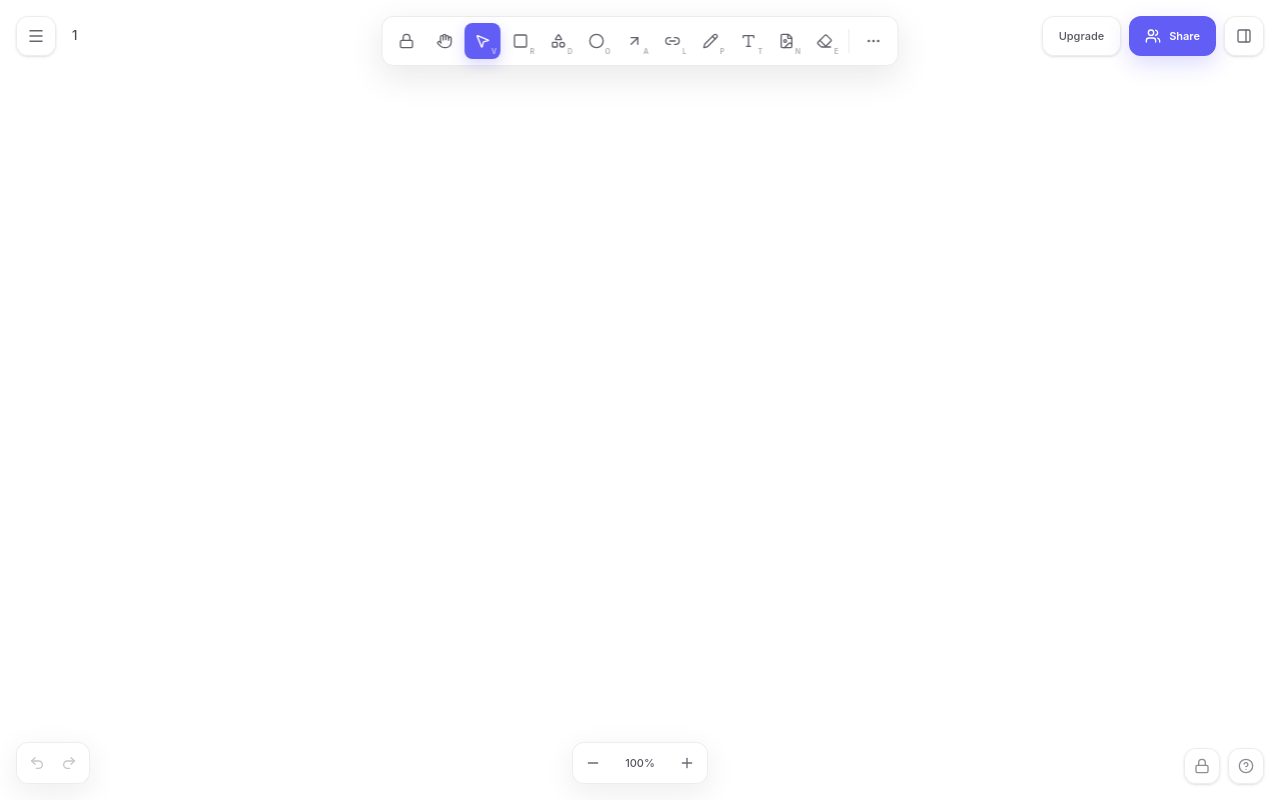
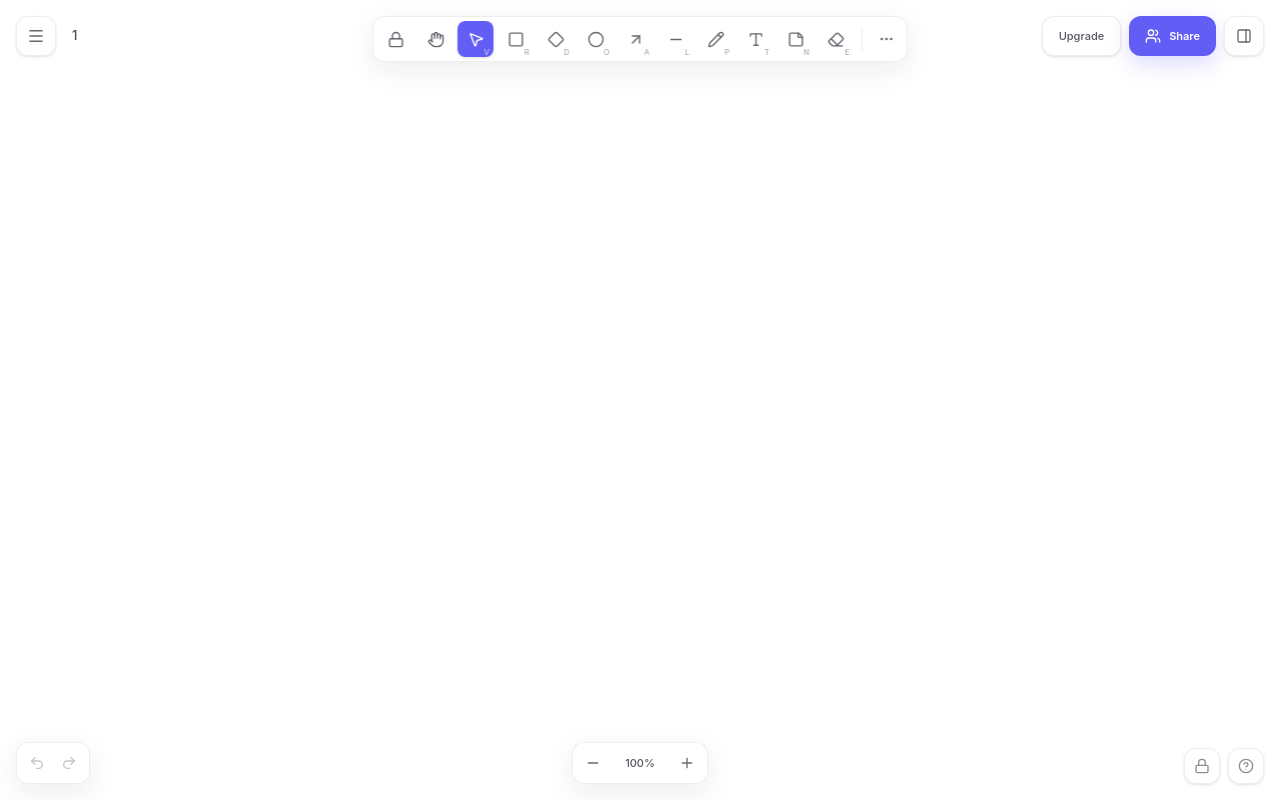
Before and after one commit to devfarhaannn/excalidraw, a Next.js app in the folder apps/web/: page /room/1 in a window 1280 px wide. Built offline with nearby package versions, Linux system fonts and the light colour scheme.

Commit message:
style(whiteboard): refine sidebar and drawing toolbar

```diff
--- a/apps/web/app/room/[slug]/components/WhiteboardToolbar.tsx
+++ b/apps/web/app/room/[slug]/components/WhiteboardToolbar.tsx
@@ -1,9 +1,33 @@
 "use client";
 
-import { MoreHorizontal } from "lucide-react";
+import { useState } from "react";
 
-import { TOOLS } from "../lib/tools/toolConfig";
+import {
+    ArrowUpRight,
+    Circle,
+    Diamond,
+    Eraser,
+    Hand,
+    Lock,
+    Minus,
+    MoreHorizontal,
+    MousePointer2,
+    Pencil,
+    Square,
+    StickyNote,
+    Type,
+    X,
+    type LucideIcon,
+} from "lucide-react";
+
 import type { ToolId } from "../types/whiteboard";
+
+type ToolbarTool = {
+    id: ToolId;
+    label: string;
+    shortcut?: string;
+    icon: LucideIcon;
+};
 
 type WhiteboardToolbarProps = {
     activeTool: ToolId;
@@ -11,22 +35,119 @@ type WhiteboardToolbarProps = {
     onToolChange: (tool: ToolId) => void;
 };
 
+const TOOL_GROUPS: ToolbarTool[][] = [
+    [
+        {
+            id: "lock",
+            label: "Lock",
+            icon: Lock,
+        },
+        {
+            id: "hand",
+            label: "Hand",
+            icon: Hand,
+        },
+    ],
+    [
+        {
+            id: "select",
+            label: "Selection",
+            shortcut: "V",
+            icon: MousePointer2,
+        },
+    ],
+    [
+        {
+            id: "rectangle",
+            label: "Rectangle",
+            shortcut: "R",
+            icon: Square,
+        },
+        {
+            id: "diamond",
+            label: "Diamond",
+            shortcut: "D",
+            icon: Diamond,
+        },
+        {
+            id: "ellipse",
+            label: "Ellipse",
+            shortcut: "O",
+            icon: Circle,
+        },
+        {
+            id: "arrow",
+            label: "Arrow",
+            shortcut: "A",
+            icon: ArrowUpRight,
+        },
+        {
+            id: "line",
+            label: "Line",
+            shortcut: "L",
+            icon: Minus,
+        },
+        {
+            id: "draw",
+            label: "Draw",
+            shortcut: "P",
+            icon: Pencil,
+        },
+        {
+            id: "text",
+            label: "Text",
+            shortcut: "T",
+            icon: Type,
+        },
+        {
+            id: "note",
+            label: "Note",
+            shortcut: "N",
+            icon: StickyNote,
+        },
+        {
+            id: "eraser",
+            label: "Eraser",
+            shortcut: "E",
+            icon: Eraser,
+        },
+    ],
+];
+
+const SHORTCUTS = TOOL_GROUPS.flat().filter(
+    (tool) => tool.shortcut
+);
+
 export default function WhiteboardToolbar({
     activeTool,
     isDark,
     onToolChange,
 }: WhiteboardToolbarProps) {
+    const [moreOpen, setMoreOpen] = useState(false);
+
+    const surfaceClass = isDark
+        ? "border-white/10 bg-[#242429]/95 text-white"
+        : "border-black/[0.07] bg-white/[0.96] text-[#55555f]";
+
     return (
-        <div className="pointer-events-none absolute left-1/2 top-4 z-30 -translate-x-1/2">
+        <div
+            className="fixed left-1/2 top-4 z-30 -translate-x-1/2"
+            onPointerDown={(event) =>
+                event.stopPropagation()
+            }
+        >
             <div
                 className={[
-                    "pointer-events-auto flex items-center gap-0.5 rounded-xl border p-1.5 shadow-[0_10px_35px_rgba(20,20,30,.10)] backdrop-blur-xl",
-                    isDark
-                        ? "border-white/10 bg-[#242429]/95"
-                        : "border-black/[0.08] bg-white/[0.97]",
+                    "flex w-max max-w-[calc(100vw-2rem)] items-center gap-1 overflow-x-auto rounded-xl border p-1 shadow-[0_8px_30px_rgba(20,20,30,.08)] backdrop-blur-xl",
+                    surfaceClass,
                 ].join(" ")}
             >
-                {TOOLS.map((tool) => {
+                {TOOL_GROUPS.map((group, groupIndex) => (
+                    <div
+                        key={`tool-group-${groupIndex}`}
+                        className="flex shrink-0 items-center gap-1"
+                    >
+                        {group.map((tool) => {
                             const Icon = tool.icon;
                             const active =
                                 activeTool === tool.id;
@@ -35,34 +156,37 @@ export default function WhiteboardToolbar({
                                 <button
                                     key={tool.id}
                                     type="button"
-                            title={`${tool.label}${
+                                    title={
                                         tool.shortcut
-                                    ? ` (${tool.shortcut})`
-                                    : ""
-                            }`}
-                            onClick={() =>
-                                onToolChange(tool.id)
+                                            ? `${tool.label} (${tool.shortcut})`
+                                            : tool.label
                                     }
+                                    aria-label={tool.label}
+                                    aria-pressed={active}
+                                    onClick={() => {
+                                        onToolChange(tool.id);
+                                        setMoreOpen(false);
+                                    }}
                                     className={[
-                                "relative flex h-9 w-9 items-center justify-center rounded-lg transition-all duration-150",
+                                        "relative flex h-9 w-9 shrink-0 items-center justify-center rounded-lg transition-colors focus-visible:outline-none focus-visible:ring-2 focus-visible:ring-[#625DF5]/40",
                                         active
-                                    ? "bg-[#625DF5] text-white shadow-[0_5px_14px_rgba(98,93,245,.24)]"
+                                            ? "bg-[#625DF5] text-white shadow-sm"
                                             : isDark
-                                        ? "text-white/55 hover:bg-white/[0.07] hover:text-white"
-                                        : "text-[#60606a] hover:bg-[#f3f2f8] hover:text-[#25252c]",
+                                                ? "text-white/65 hover:bg-white/[0.07] hover:text-white"
+                                                : "text-[#676770] hover:bg-[#f2f1f7] hover:text-[#27272a]",
                                     ].join(" ")}
                                 >
-                            <Icon className="h-4 w-4" />
+                                    <Icon className="h-[17px] w-[17px]" />
 
                                     {tool.shortcut && (
                                         <span
                                             className={[
-                                        "absolute bottom-[2px] right-[4px] text-[7px] font-semibold",
+                                                "absolute bottom-[1px] right-[4px] text-[8px] leading-none",
                                                 active
-                                            ? "text-white/65"
+                                                    ? "text-white/75"
                                                     : isDark
-                                                ? "text-white/25"
-                                                : "text-[#aaaab2]",
+                                                        ? "text-white/35"
+                                                        : "text-[#a1a1aa]",
                                             ].join(" ")}
                                         >
                                             {tool.shortcut}
@@ -71,29 +195,87 @@ export default function WhiteboardToolbar({
                                 </button>
                             );
                         })}
+                    </div>
+                ))}
 
                 <div
                     className={[
-                        "mx-1 h-6 w-px",
+                        "mx-1 h-6 w-px shrink-0",
                         isDark
                             ? "bg-white/10"
-                            : "bg-black/[0.08]",
+                            : "bg-black/[0.07]",
                     ].join(" ")}
                 />
 
                 <button
                     type="button"
-                    title="More tools"
+                    title="More tools and shortcuts"
+                    aria-label="More tools and shortcuts"
+                    aria-expanded={moreOpen}
+                    onClick={() =>
+                        setMoreOpen((value) => !value)
+                    }
                     className={[
-                        "flex h-9 w-9 items-center justify-center rounded-lg",
-                        isDark
-                            ? "text-white/55 hover:bg-white/[0.07] hover:text-white"
-                            : "text-[#666670] hover:bg-[#f3f2f8]",
+                        "flex h-9 w-8 shrink-0 items-center justify-center rounded-lg transition-colors",
+                        moreOpen
+                            ? "bg-[#625DF5]/10 text-[#625DF5]"
+                            : isDark
+                                ? "text-white/65 hover:bg-white/[0.07]"
+                                : "text-[#676770] hover:bg-[#f2f1f7]",
                     ].join(" ")}
                 >
+                    {moreOpen ? (
+                        <X className="h-4 w-4" />
+                    ) : (
                         <MoreHorizontal className="h-4 w-4" />
+                    )}
                 </button>
             </div>
+
+            {moreOpen && (
+                <div
+                    className={[
+                        "absolute right-0 top-12 w-52 rounded-xl border p-3 shadow-[0_12px_40px_rgba(0,0,0,.14)]",
+                        surfaceClass,
+                    ].join(" ")}
+                    onPointerDown={(event) =>
+                        event.stopPropagation()
+                    }
+                >
+                    <p
+                        className={[
+                            "mb-2 text-[11px] font-semibold",
+                            isDark
+                                ? "text-white/45"
+                                : "text-[#9999a2]",
+                        ].join(" ")}
+                    >
+                        KEYBOARD SHORTCUTS
+                    </p>
+
+                    <div className="space-y-1.5">
+                        {SHORTCUTS.map((tool) => (
+                            <div
+                                key={tool.id}
+                                className="flex items-center justify-between gap-3 text-xs"
+                            >
+                                <span>{tool.label}</span>
+
+                                <kbd
+                                    className={[
+                                        "min-w-6 rounded border px-1.5 py-0.5 text-center text-[10px]",
+                                        isDark
+                                            ? "border-white/10 bg-white/[0.05] text-white/60"
+                                            : "border-black/[0.08] bg-[#f7f7f9] text-[#777781]",
+                                    ].join(" ")}
+                                >
+                                    {tool.shortcut}
+                                </kbd>
+                            </div>
+                        ))}
+                    </div>
+                </div>
+            )}
         </div>
     );
 }
```
Also changed, not shown: apps/web/app/room/[slug]/page.tsx (+92 -124 lines). Lines whose indentation alone changed are shown as unchanged.
